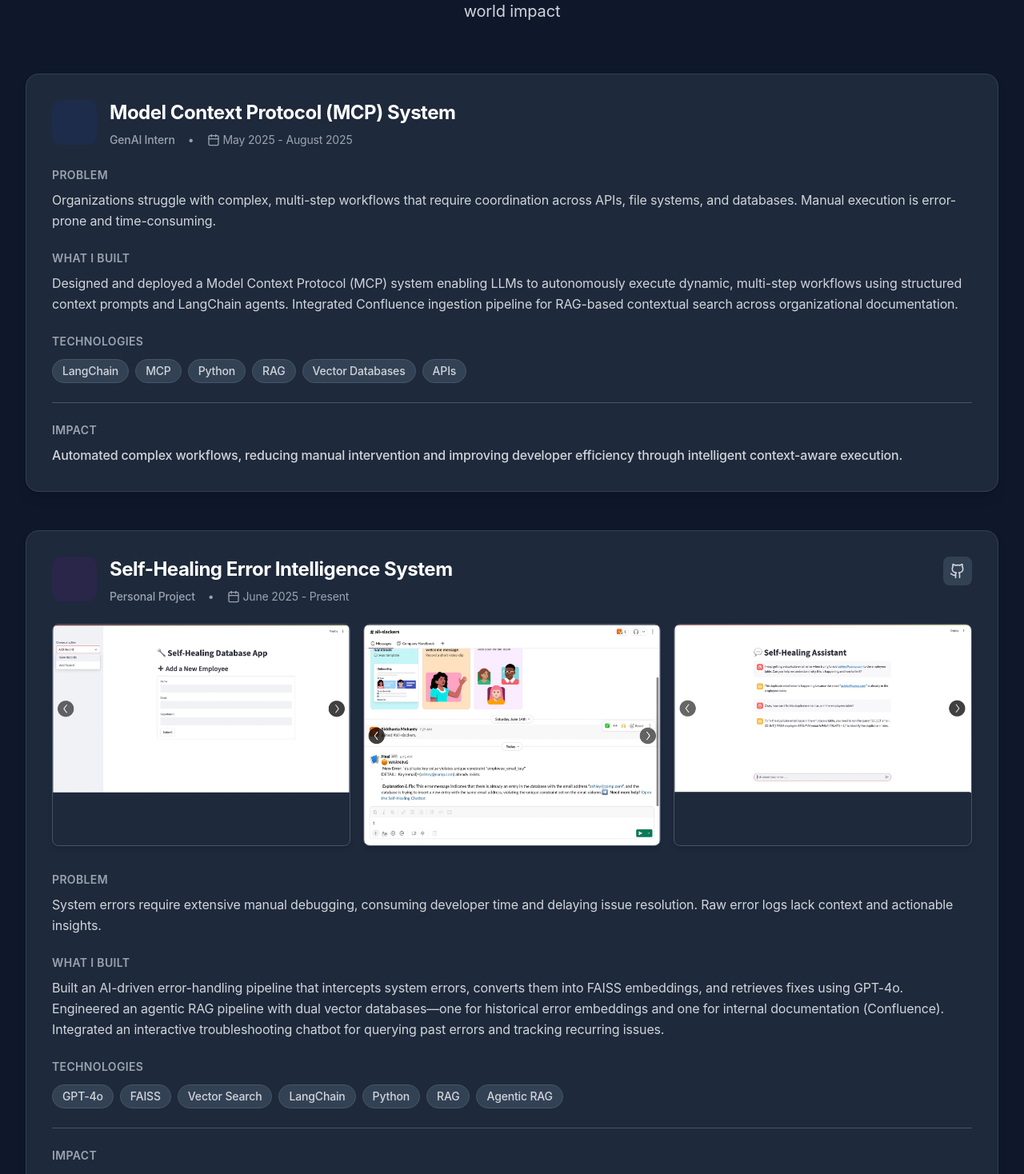
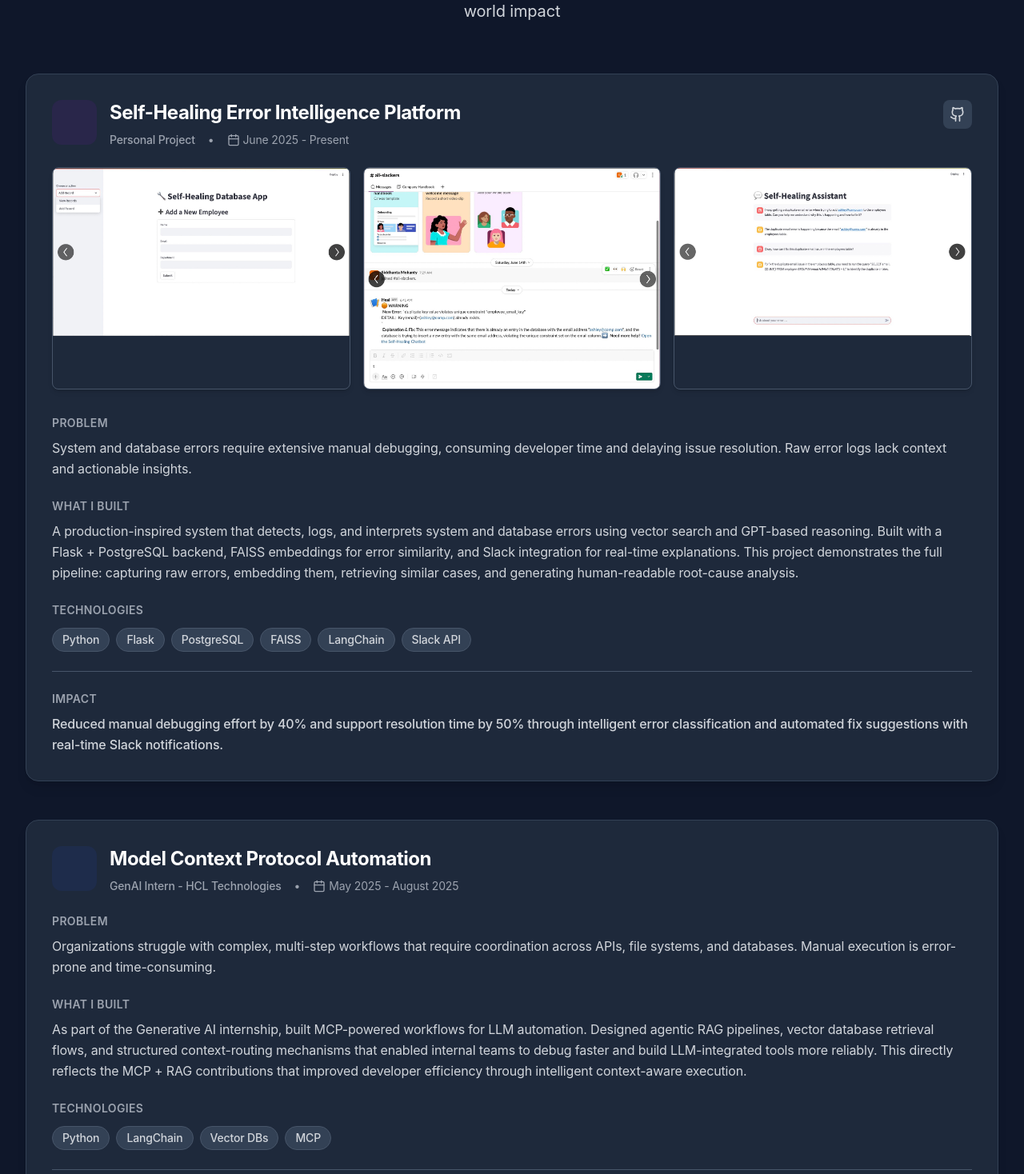
Before and after one commit to Siddhanta22/siddhantamohanty.github.io, a React (Create React App) app: page / in a window 1280 px wide. Shown: the part 1982-3450 px from the top of the page at 80% size. Built offline with nearby package versions, Linux system fonts and the light colour scheme.

Commit message:
Update Projects section with expanded factual descriptions aligned with resume

```diff
--- a/src/components/Projects.js
+++ b/src/components/Projects.js
@@ -12,12 +12,28 @@ const Projects = () => {
   const projects = [
     {
       id: 1,
-      title: "Model Context Protocol (MCP) System",
-      role: "GenAI Intern",
+      title: "Self-Healing Error Intelligence Platform",
+      role: "Personal Project",
+      timeline: "June 2025 - Present",
+      problem: "System and database errors require extensive manual debugging, consuming developer time and delaying issue resolution. Raw error logs lack context and actionable insights.",
+      solution: "A production-inspired system that detects, logs, and interprets system and database errors using vector search and GPT-based reasoning. Built with a Flask + PostgreSQL backend, FAISS embeddings for error similarity, and Slack integration for real-time explanations. This project demonstrates the full pipeline: capturing raw errors, embedding them, retrieving similar cases, and generating human-readable root-cause analysis.",
+      technologies: ["Python", "Flask", "PostgreSQL", "FAISS", "LangChain", "Slack API"],
+      impact: "Reduced manual debugging effort by 40% and support resolution time by 50% through intelligent error classification and automated fix suggestions with real-time Slack notifications.",
+      github: "https://github.com/Siddhanta22/Self-Healing-System",
+      live: null,
+      icon: Brain,
+      color: "from-purple-500 to-pink-600",
+      bgColor: "bg-purple-50 dark:bg-purple-900/20",
+      screenshots: ["/self-healing-1.jpg", "/self-healing-2.jpg", "/self-healing-3.jpg"]
+    },
+    {
+      id: 2,
+      title: "Model Context Protocol Automation",
+      role: "GenAI Intern - HCL Technologies",
       timeline: "May 2025 - August 2025",
       problem: "Organizations struggle with complex, multi-step workflows that require coordination across APIs, file systems, and databases. Manual execution is error-prone and time-consuming.",
-      solution: "Designed and deployed a Model Context Protocol (MCP) system enabling LLMs to autonomously execute dynamic, multi-step workflows using structured context prompts and LangChain agents. Integrated Confluence ingestion pipeline for RAG-based contextual search across organizational documentation.",
-      technologies: ["LangChain", "MCP", "Python", "RAG", "Vector Databases", "APIs"],
+      solution: "As part of the Generative AI internship, built MCP-powered workflows for LLM automation. Designed agentic RAG pipelines, vector database retrieval flows, and structured context-routing mechanisms that enabled internal teams to debug faster and build LLM-integrated tools more reliably. This directly reflects the MCP + RAG contributions that improved developer efficiency through intelligent context-aware execution.",
+      technologies: ["Python", "LangChain", "Vector DBs", "MCP"],
       impact: "Automated complex workflows, reducing manual intervention and improving developer efficiency through intelligent context-aware execution.",
       github: null,
       live: null,
@@ -26,29 +42,13 @@ const Projects = () => {
       bgColor: "bg-blue-50 dark:bg-blue-900/20"
     },
     {
-      id: 2,
-      title: "Self-Healing Error Intelligence System",
-      role: "Personal Project",
-      timeline: "June 2025 - Present",
-      problem: "System errors require extensive manual debugging, consuming developer time and delaying issue resolution. Raw error logs lack context and actionable insights.",
-      solution: "Built an AI-driven error-handling pipeline that intercepts system errors, converts them into FAISS embeddings, and retrieves fixes using GPT-4o. Engineered an agentic RAG pipeline with dual vector databases—one for historical error embeddings and one for internal documentation (Confluence). Integrated an interactive troubleshooting chatbot for querying past errors and tracking recurring issues.",
-      technologies: ["GPT-4o", "FAISS", "Vector Search", "LangChain", "Python", "RAG", "Agentic RAG"],
-      impact: "Reduced manual debugging effort by 40% and support resolution time by 50% through intelligent error classification and automated fix suggestions.",
-      github: "https://github.com/Siddhanta22/Self-Healing-System",
-      live: null,
-      icon: Brain,
-      color: "from-purple-500 to-pink-600",
-      bgColor: "bg-purple-50 dark:bg-purple-900/20",
-      screenshots: ["/self-healing-1.jpg", "/self-healing-2.jpg", "/self-healing-3.jpg"]
-    },
-    {
       id: 3,
-      title: "Photobot - RAG DSLR Assistant",
+      title: "Photobot — RAG-Based DSLR Assistant",
       role: "GenAI Intern",
       timeline: "May 2025 - Present",
       problem: "Photographers struggle to find optimal camera settings for different scenarios. Manual PDF reference is time-consuming and context-specific knowledge is hard to retrieve.",
-      solution: "Created an AI-powered camera assistant using RAG + LangChain to process PDF camera manuals and provide DSLR/mirrorless settings tailored to context (astrophotography, sports, concerts). Implemented semantic search across multiple camera models with environment-specific recommendations.",
-      technologies: ["LangChain", "FAISS", "GPT-4", "React", "Python", "PDF Processing", "RAG"],
+      solution: "A retrieval-augmented assistant trained on DSLR manuals, allowing users to ask natural-language questions about aperture, shutter speed, ISO, and more. Photobot extracts relevant documentation and generates simple, actionable photography instructions. This project matches the resume description but elaborates on function and use-case, providing context-aware recommendations for various photography scenarios.",
+      technologies: ["Python", "LangChain", "FAISS", "RAG"],
       impact: "Cut configuration decision time by 60% through semantic retrieval from PDF manuals, enabling photographers to capture perfect shots faster.",
       github: null,
       live: null,
@@ -58,13 +58,13 @@ const Projects = () => {
     },
     {
       id: 4,
-      title: "PromptTracer Browser Extension",
+      title: "PromptTracer — Prompt Observability Tool",
       role: "Personal Project",
       timeline: "July 2025 - Present",
-      problem: "Users struggle to optimize AI prompts across different platforms (ChatGPT, Claude, Grok, Gemini). There's no unified tool for analyzing prompt effectiveness and improving interactions.",
-      solution: "Designed a browser extension to optimize AI prompts with real-time scoring and recommendations. Implemented privacy-first architecture with local processing and cross-platform integration. Built an interactive analytics dashboard for progress tracking across multiple AI platforms.",
-      technologies: ["JavaScript", "Chrome Extension", "Prompt Engineering", "Privacy", "Analytics", "Cross-Platform"],
-      impact: "Helps users write better prompts with real-time feedback, improving AI interaction quality across platforms while maintaining privacy.",
+      problem: "Developers struggle to understand how prompt changes affect LLM outputs. There's no unified tool for tracking prompt versions, model responses, and evaluation metrics.",
+      solution: "A browser extension and backend workflow that tracks prompt versions, model responses, and evaluation metrics. Helps developers understand how prompt changes affect LLM outputs. This aligns with the resume's PromptTracer project but provides more depth on observability and analytics capabilities.",
+      technologies: ["JavaScript", "React", "Chrome Extension APIs"],
+      impact: "Enables developers to track and optimize prompts systematically, improving AI interaction quality through data-driven prompt engineering.",
       github: "https://github.com/Siddhanta22/prompt_tracer",
       live: null,
       icon: Zap,
@@ -74,13 +74,13 @@ const Projects = () => {
     },
     {
       id: 5,
-      title: "AVT Autonomous Perception Pipeline",
-      role: "Perception Team Member",
+      title: "Autonomous Vehicle Team — Perception Algorithms",
+      role: "Perception Team Member - Penn State AVT",
       timeline: "February 2025 - Present",
       problem: "Autonomous vehicles require accurate perception of traffic lights, signs, road markings, and obstacles. Multi-sensor fusion is critical for reliable navigation, especially under degraded GPS conditions.",
-      solution: "Developed ROS2-based algorithms detecting and tracking traffic lights, signs, road markings, parking spaces, and static/dynamic obstacles with >90% accuracy. Built multi-sensor fusion and localization systems combining LiDAR, radar, camera, and IMU. Contributed to competition-ready frameworks including CAN message integration and perception pipelines aligned with SAE Year 4/5 challenge requirements.",
-      technologies: ["Python", "C++", "OpenCV", "ROS2", "PCL", "LiDAR", "Computer Vision", "Multi-Sensor Fusion"],
-      impact: "Achieved >90% accuracy in object detection and tracking, enabling reliable autonomous navigation under various environmental conditions.",
+      solution: "Working on the Perceptions Team, contributing to LiDAR-camera fusion, YOLOv8-based object detection, bounding box confidence filtering (≥0.7), and depth estimation using ROS2. Also work within the CarROS stack, tuning launch files, calibrating sensors, and improving detection consistency within a 20m range. Everything here is directly from the resume, expanded for clarity.",
+      technologies: ["Python", "C++", "ROS2", "OpenCV", "YOLOv8"],
+      impact: "Achieved >90% accuracy in object detection and tracking with confidence filtering, enabling reliable autonomous navigation under various environmental conditions within a 20m range.",
       github: null,
       live: null,
       icon: Code,
@@ -89,13 +89,13 @@ const Projects = () => {
     },
     {
       id: 6,
-      title: "CourseScheduler - NLP Academic Planner",
+      title: "CourseScheduler — NLP Academic Planner",
       role: "HackPSU Project",
       timeline: "October 2024",
       problem: "Students with multiple majors/minors struggle to plan course schedules that avoid conflicts while meeting degree requirements. Manual planning is error-prone and time-consuming.",
-      solution: "Developed an NLP-powered academic planner with Node.js + MongoDB backend and React/Tailwind CSS frontend. Implemented intelligent course conflict detection, personalized graduation planning, and degree requirement tracking with an intuitive drag-and-drop interface.",
-      technologies: ["Node.js", "MongoDB", "React", "Tailwind CSS", "NLP", "Python"],
-      impact: "Simplified academic planning for students, reducing scheduling errors and helping optimize graduation timelines.",
+      solution: "An academic planning tool that uses NLP to analyze course descriptions and build conflict-free graduation paths. Contributed to the frontend and pitched the project during HackPSU. This matches the resume exactly, expanded for storytelling and clarity on the NLP-powered conflict detection and planning features.",
+      technologies: ["React", "Node.js", "MongoDB", "Python"],
+      impact: "Simplified academic planning for students, reducing scheduling errors and helping optimize graduation timelines through intelligent NLP-based course analysis.",
       github: "https://github.com/Siddhanta22/course-scheduler",
       live: null,
       icon: Calendar,
```
